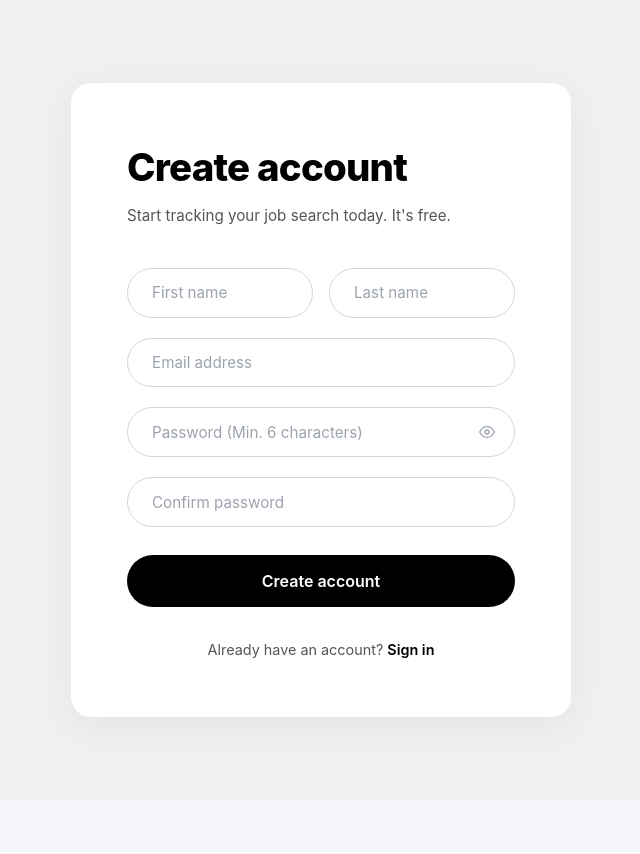
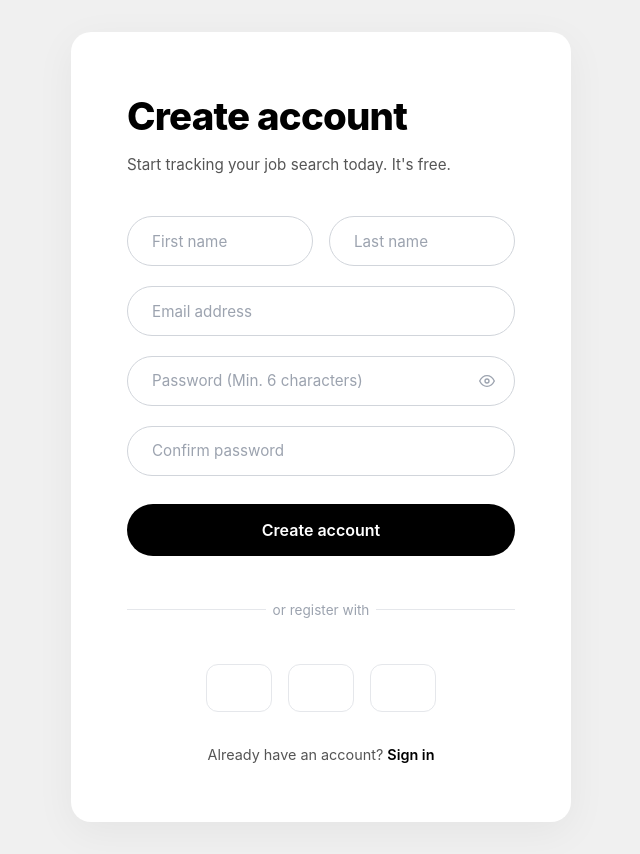
Before and after one commit to Jaish15/job-tracker-frontend, a React (Vite) app in the folder job-tracker-frontend/: page /register in a window 1280 px wide. Shown: the whole page, without its empty margins (319-959 px from the left). Before the commit the page ends 800 px from the top, so only its background shows below. Built offline with nearby package versions, Linux system fonts and the light colour scheme.

Commit message:
Add OAuth buttons

```diff
--- a/job-tracker-frontend/src/pages/Login.jsx
+++ b/job-tracker-frontend/src/pages/Login.jsx
@@ -93,13 +93,13 @@ export function Login() {
             <div className="si-social-divider">or continue with</div>
 
             <div className="si-social-row">
-              <button type="button" className="si-social-btn" aria-label="Google">
+              <button type="button" onClick={() => window.location.href = `${import.meta.env.VITE_API_URL}/auth/google`} className="si-social-btn" aria-label="Google">
                 <svg width="20" height="20" viewBox="0 0 24 24" fill="currentColor"><path d="M12.545,10.239v3.821h5.445c-0.712,2.315-2.647,3.972-5.445,3.972c-3.332,0-6.033-2.701-6.033-6.032s2.701-6.032,6.033-6.032c1.498,0,2.866,0.549,3.921,1.453l2.814-2.814C17.503,2.988,15.139,2,12.545,2C7.021,2,2.543,6.477,2.543,12s4.478,10,10.002,10c8.396,0,10.249-7.85,9.426-11.748L12.545,10.239z"/></svg>
               </button>
-              <button type="button" className="si-social-btn" aria-label="Apple">
+              <button type="button" onClick={() => window.location.href = `${import.meta.env.VITE_API_URL}/auth/apple`} className="si-social-btn" aria-label="Apple">
                 <svg width="20" height="20" viewBox="0 0 24 24" fill="currentColor"><path d="M15.42 1.34c-1.12.06-2.6.74-3.4 1.54-.7.7-1.3 1.94-1.16 3.08 1.25.1 2.64-.62 3.42-1.4.75-.76 1.35-1.97 1.14-3.22zM17.06 6.8c-1.3-.08-2.6.76-3.36.76-.74 0-1.84-.7-2.94-.68-1.42.02-2.76.82-3.48 2.08-1.5 2.58-.38 6.38 1.08 8.48.72 1.04 1.56 2.18 2.72 2.14 1.1-.04 1.54-.72 2.88-.72 1.34 0 1.74.72 2.9.7 1.2-.02 1.92-1.04 2.62-2.08.82-1.18 1.16-2.32 1.18-2.38-.02-.02-2.22-.86-2.26-3.4-.04-2.12 1.74-3.14 1.8-3.18-1-1.46-2.56-1.64-3.14-1.72z"/></svg>
               </button>
-              <button type="button" className="si-social-btn" aria-label="Facebook">
+              <button type="button" onClick={() => window.location.href = `${import.meta.env.VITE_API_URL}/auth/facebook`} className="si-social-btn" aria-label="Facebook">
                 <svg width="20" height="20" viewBox="0 0 24 24" fill="currentColor"><path d="M12 2.04c-5.5 0-10 4.48-10 10.02 0 5 3.66 9.15 8.44 9.9v-7H7.9v-2.9h2.54V9.85c0-2.5 1.48-3.89 3.77-3.89 1.1 0 2.24.2 2.24.2v2.46h-1.26c-1.24 0-1.63.77-1.63 1.56v1.88h2.78l-.45 2.9h-2.33v7a10 10 0 0 0 8.44-9.9c0-5.54-4.5-10.02-10-10.02z"/></svg>
               </button>
             </div>
--- a/job-tracker-frontend/src/pages/Register.jsx
+++ b/job-tracker-frontend/src/pages/Register.jsx
@@ -61,6 +61,20 @@ export function Register() {
           <button type="submit" className="lv-reg-submit" disabled={loading}>
             {loading ? <span className="lv-spinner"/> : 'Create account'}
           </button>
+
+          <div className="si-social-divider" style={{ marginTop: '1.5rem', marginBottom: '1.5rem' }}>or register with</div>
+
+          <div className="si-social-row" style={{ display: 'flex', gap: '1rem', justifyContent: 'center' }}>
+            <button type="button" onClick={() => window.location.href = `${import.meta.env.VITE_API_URL}/auth/google`} className="si-social-btn" aria-label="Google" style={{ padding: '0.75rem 2rem', borderRadius: '12px', border: '1px solid #e5e7eb', background: '#fff', cursor: 'pointer' }}>
+              <svg width="20" height="20" viewBox="0 0 24 24"><path fill="#4285F4" d="M22.56 12.25c0-.78-.07-1.53-.2-2.25H12v4.26h5.92c-.26 1.37-1.04 2.53-2.21 3.31v2.77h3.57c2.08-1.92 3.28-4.74 3.28-8.09z"/><path fill="#34A853" d="M12 23c2.97 0 5.46-.98 7.28-2.66l-3.57-2.77c-.98.66-2.23 1.06-3.71 1.06-2.86 0-5.29-1.93-6.16-4.53H2.18v2.84C3.99 20.53 7.7 23 12 23z"/><path fill="#FBBC05" d="M5.84 14.09c-.22-.66-.35-1.36-.35-2.09s.13-1.43.35-2.09V7.07H2.18C1.43 8.55 1 10.22 1 12s.43 3.45 1.18 4.93l2.85-2.22.81-.62z"/><path fill="#EA4335" d="M12 5.38c1.62 0 3.06.56 4.21 1.64l3.15-3.15C17.45 2.09 14.97 1 12 1 7.7 1 3.99 3.47 2.18 7.07l3.66 2.84c.87-2.6 3.3-4.53 6.16-4.53z"/></svg>
+            </button>
+            <button type="button" onClick={() => window.location.href = `${import.meta.env.VITE_API_URL}/auth/apple`} className="si-social-btn" aria-label="Apple" style={{ padding: '0.75rem 2rem', borderRadius: '12px', border: '1px solid #e5e7eb', background: '#fff', cursor: 'pointer' }}>
+              <svg width="20" height="20" viewBox="0 0 24 24" fill="currentColor"><path d="M15.42 1.34c-1.12.06-2.6.74-3.4 1.54-.7.7-1.3 1.94-1.16 3.08 1.25.1 2.64-.62 3.42-1.4.75-.76 1.35-1.97 1.14-3.22zM17.06 6.8c-1.3-.08-2.6.76-3.36.76-.74 0-1.84-.7-2.94-.68-1.42.02-2.76.82-3.48 2.08-1.5 2.58-.38 6.38 1.08 8.48.72 1.04 1.56 2.18 2.72 2.14 1.1-.04 1.54-.72 2.88-.72 1.34 0 1.74.72 2.9.7 1.2-.02 1.92-1.04 2.62-2.08.82-1.18 1.16-2.32 1.18-2.38-.02-.02-2.22-.86-2.26-3.4-.04-2.12 1.74-3.14 1.8-3.18-1-1.46-2.56-1.64-3.14-1.72z"/></svg>
+            </button>
+            <button type="button" onClick={() => window.location.href = `${import.meta.env.VITE_API_URL}/auth/facebook`} className="si-social-btn" aria-label="Facebook" style={{ padding: '0.75rem 2rem', borderRadius: '12px', border: '1px solid #e5e7eb', background: '#fff', cursor: 'pointer' }}>
+              <svg width="20" height="20" viewBox="0 0 24 24" fill="currentColor"><path d="M12 2.04c-5.5 0-10 4.48-10 10.02 0 5 3.66 9.15 8.44 9.9v-7H7.9v-2.9h2.54V9.85c0-2.5 1.48-3.89 3.77-3.89 1.1 0 2.24.2 2.24.2v2.46h-1.26c-1.24 0-1.63.77-1.63 1.56v1.88h2.78l-.45 2.9h-2.33v7a10 10 0 0 0 8.44-9.9c0-5.54-4.5-10.02-10-10.02z"/></svg>
+            </button>
+          </div>
         </form>
 
         <p className="lv-reg-switch">
```
Also changed, not shown: 1 other file (tests, documents, lock files or other folders).
